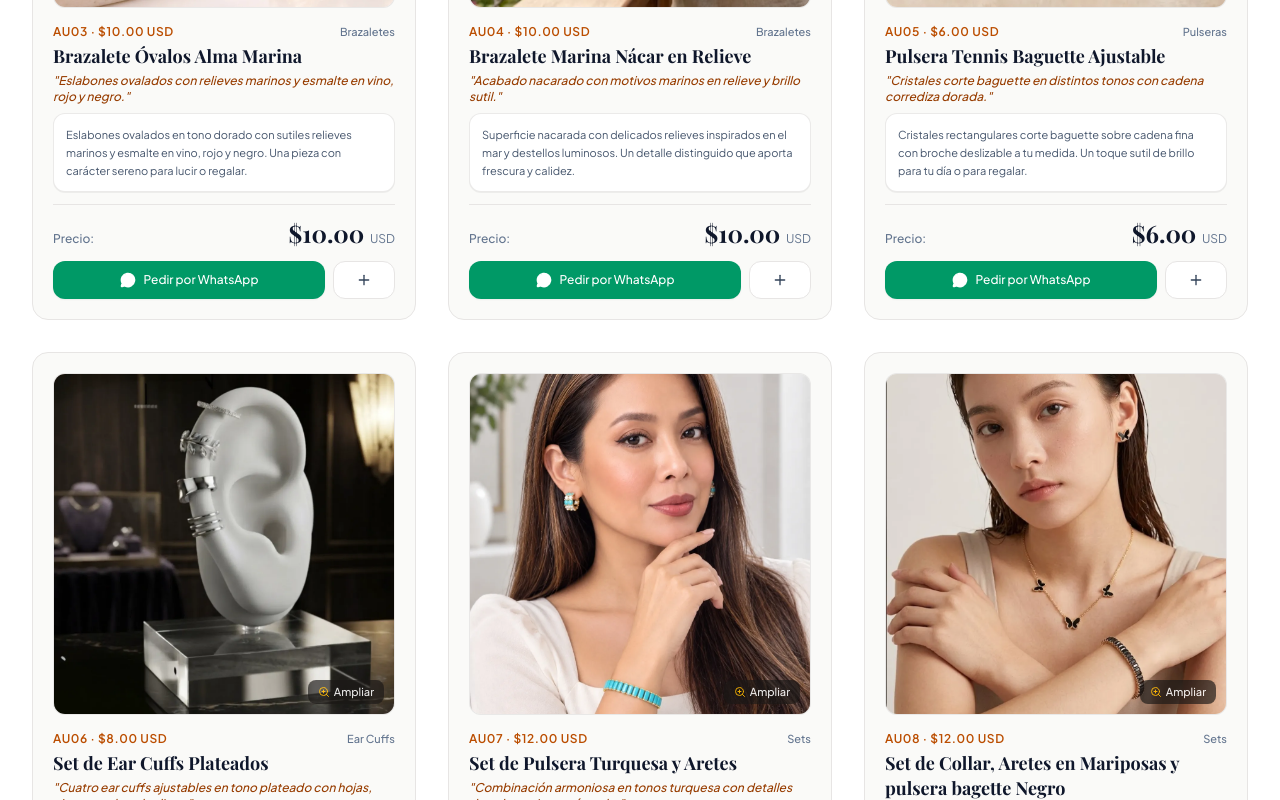
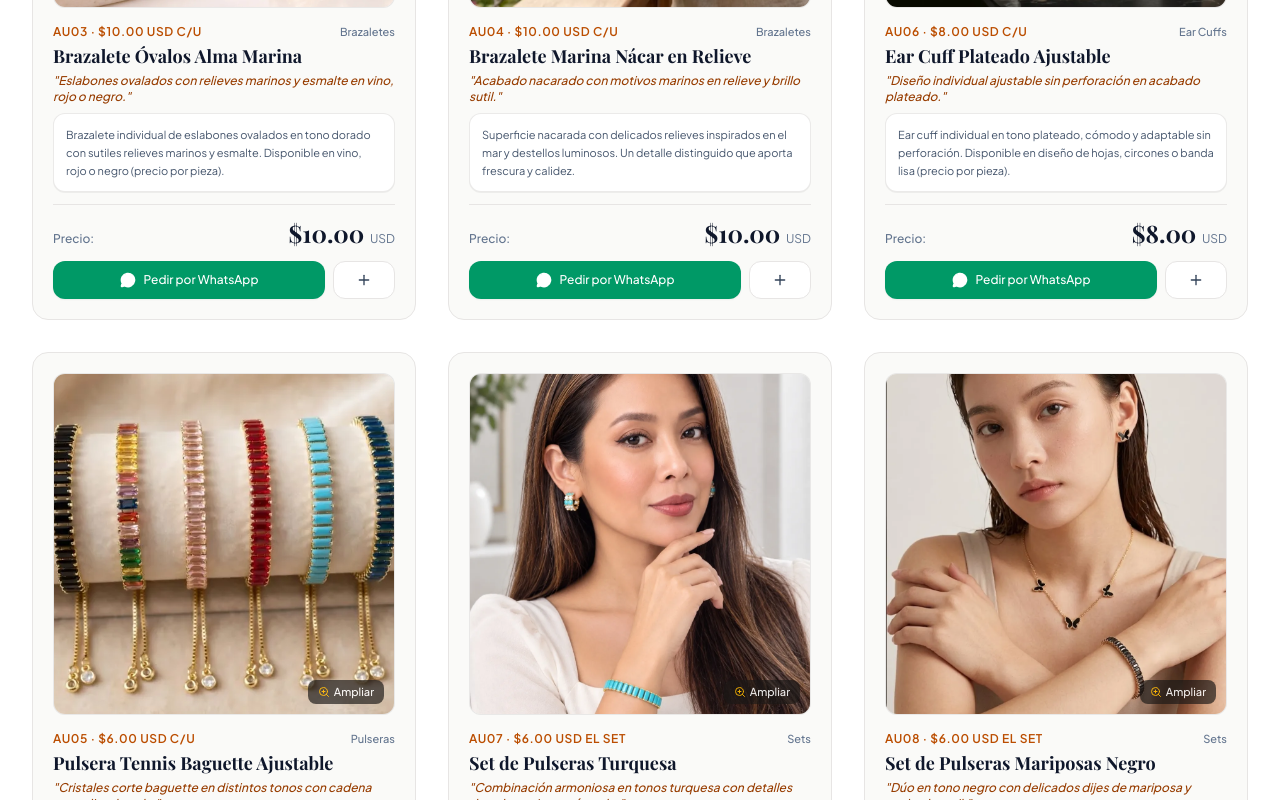
Before and after one commit to bessysiu1/Aura, a React (Vite) app: page / in a window 1280 px wide. Shown: the part 1580-2380 px from the top of the page. Built offline with nearby package versions, Linux system fonts and the light colour scheme; a web font is replaced by a local one.

Commit message:
Update products.ts

```diff
--- a/src/products.ts
+++ b/src/products.ts
@@ -3,10 +3,12 @@ export interface Product {
   name: string;
   category: string;
   price: number;
+  priceUnit?: string;
   promoBadge?: string;
   tagline: string;
   designStory: string;
   description: string;
+  variantPrompt?: string;
   features?: string[];
   optionsName?: string;
   options?: { name: string; colorCode?: string; detail?: string }[];
@@ -24,23 +26,23 @@ export interface Product {
   includesBox?: boolean;
 }
 
-// 🌟 CONFIGURACIÓN DE PORTADA HERO
+// CONFIGURACIÓN DE PORTADA HERO
 export const HERO_CONFIG = {
   id: 'hero_portada',
   productId: 'AU03',
   title: 'Brazalete Óvalos Alma Marina',
   tagline: 'Eslabones ovalados con relieves marinos y esmalte en vino, rojo y negro.',
   price: 10.00,
-  promoBadge: '✨ CÓDIGO AU03 · $10.00 USD',
+  promoBadge: 'CÓDIGO AU03 · $10.00 USD c/u',
   defaultImage: './assets/images/productos/brazalete-au03-marina-esmalte-ovalos.webp',
   defaultModelImage: './assets/images/productos/pulsera-au05-tennis-baguette-colores.webp',
   defaultBoxImage: './assets/images/productos/earcuff-au06-set-plata-hojas.webp',
-  mainCaption: 'Brazalete Óvalos Alma Marina (AU03) · $10.00 USD',
-  modelCaption: 'Pulsera Tennis Baguette Ajustable (AU05) · $6.00 USD',
-  boxCaption: 'Set de Ear Cuffs Plateados (AU06) · $8.00 USD'
+  mainCaption: 'Brazalete Óvalos Alma Marina (AU03) · $10.00 USD c/u',
+  modelCaption: 'Pulsera Tennis Baguette Ajustable (AU05) · $6.00 USD c/u',
+  boxCaption: 'Ear Cuff Plateado Ajustable (AU06) · $8.00 USD c/u'
 };
 
-// ⭐ CONFIGURACIÓN SECCIÓN DESTACADOS
+// CONFIGURACIÓN SECCIÓN DESTACADOS
 export const DESTACADOS_CONFIG = {
   duo: {
     slotPrefix: 'destacado_duo',
@@ -50,7 +52,7 @@ export const DESTACADOS_CONFIG = {
     defaultModel: './assets/images/productos/brazalete-au03-marina-esmalte-ovalos.webp',
     defaultBox: './assets/images/productos/brazalete-au03-marina-esmalte-ovalos.webp',
     mainCaption: 'Eslabones ovalados articulados con relieves marinos y esmalte satinado.',
-    modelCaption: 'Acabado dorado con detalles en vino, rojo y negro.',
+    modelCaption: 'Acabado dorado con detalles en vino, rojo y negro (precio por pieza).',
     boxCaption: 'Presentación en estuche protector lista para obsequio.'
   },
   stack: {
@@ -61,39 +63,41 @@ export const DESTACADOS_CONFIG = {
     defaultModel: './assets/images/productos/pulsera-au05-tennis-baguette-colores.webp',
     defaultBox: './assets/images/productos/pulsera-au05-tennis-baguette-colores.webp',
     mainCaption: 'Cristales rectangulares corte baguette con cadena corrediza dorada.',
-    modelCaption: 'Broche deslizable suave que se adapta a cualquier muñeca.',
+    modelCaption: 'Broche deslizable suave que se adapta a cualquier muñeca (precio por pieza).',
     boxCaption: 'Empaque protector listo para regalar o llevar contigo.'
   }
 };
 
-// 🏷️ BANNER PROMOCIONAL
+// BANNER PROMOCIONAL
 export const BANNER_CONFIG = {
   slotKey: 'banner_promo_main',
-  productId: 'AU03',
-  defaultImage: './assets/images/productos/brazalete-au03-marina-esmalte-ovalos.webp',
-  defaultFilename: 'brazalete-au03-marina-esmalte-ovalos.webp',
-  caption: 'Brazalete Óvalos Alma Marina (AU03) · $10.00 USD'
+  productId: 'AU04',
+  defaultImage: './assets/images/productos/brazalete-au04-marina-nacar-relieve.webp',
+  defaultFilename: 'brazalete-au04-marina-nacar-relieve.webp',
+  caption: 'Brazalete Marina Nácar en Relieve (AU04) · $10.00 USD c/u'
 };
 
-// 🛍️ CATÁLOGO COMPLETO DE 10 PRODUCTOS
+// CATÁLOGO COMPLETO DE 10 PRODUCTOS
 export const PRODUCTS_CATALOG: Product[] = [
   {
     id: 'AU03',
     name: 'Brazalete Óvalos Alma Marina',
     category: 'Brazaletes',
     price: 10.00,
-    promoBadge: 'AU03 · $10.00 USD',
-    tagline: 'Eslabones ovalados con relieves marinos y esmalte en vino, rojo y negro.',
-    designStory: 'Eslabones ovalados en tono dorado con sutiles relieves marinos y esmalte en vino, rojo y negro. Una pieza con carácter sereno para lucir o regalar.',
-    description: 'Eslabones ovalados en tono dorado con sutiles relieves marinos y esmalte en vino, rojo y negro. Una pieza con carácter sereno para lucir o regalar.',
+    priceUnit: 'c/u',
+    promoBadge: 'AU03 · $10.00 USD c/u',
+    tagline: 'Eslabones ovalados con relieves marinos y esmalte en vino, rojo o negro.',
+    designStory: 'Brazalete individual de eslabones ovalados en tono dorado con relieves marinos y esmalte satinado. Disponible en tono vino, rojo o negro (valor por unidad).',
+    description: 'Brazalete individual de eslabones ovalados en tono dorado con sutiles relieves marinos y esmalte. Disponible en vino, rojo o negro (precio por pieza).',
+    variantPrompt: 'Color deseado (Vino, Rojo o Negro)',
     imagen: './assets/images/productos/brazalete-au03-marina-esmalte-ovalos.webp',
     disponible: true,
-    whatsappMessage: '¡Hola Áurea by Siu! ✨ Deseo pedir el *Brazalete Óvalos Alma Marina (AU03)* por *$10.00 USD*.',
+    whatsappMessage: '¡Hola Áurea by Siu! Deseo pedir el *Brazalete Óvalos Alma Marina (AU03)* por *$10.00 USD c/u*.',
     media: {
       mainImage: './assets/images/productos/brazalete-au03-marina-esmalte-ovalos.webp',
       modelImage: './assets/images/productos/brazalete-au03-marina-esmalte-ovalos.webp',
       boxImage: './assets/images/productos/brazalete-au03-marina-esmalte-ovalos.webp',
-      mainCaption: 'Brazalete Óvalos Alma Marina (AU03) · $10.00 USD',
+      mainCaption: 'Brazalete Óvalos Alma Marina (AU03) · $10.00 USD c/u',
       modelCaption: 'Detalle de eslabones ovalados con relieves marinos',
       boxCaption: 'Presentado en estuche protector listo para regalo'
     },
@@ -104,84 +108,91 @@ export const PRODUCTS_CATALOG: Product[] = [
     name: 'Brazalete Marina Nácar en Relieve',
     category: 'Brazaletes',
     price: 10.00,
-    promoBadge: 'AU04 · $10.00 USD',
+    priceUnit: 'c/u',
+    promoBadge: 'AU04 · $10.00 USD c/u',
     tagline: 'Acabado nacarado con motivos marinos en relieve y brillo sutil.',
     designStory: 'Superficie nacarada con delicados relieves inspirados en el mar y destellos luminosos. Un detalle distinguido que aporta frescura y calidez a tu muñeca.',
     description: 'Superficie nacarada con delicados relieves inspirados en el mar y destellos luminosos. Un detalle distinguido que aporta frescura y calidez.',
+    variantPrompt: 'Color deseado',
     imagen: './assets/images/productos/brazalete-au04-marina-nacar-relieve.webp',
     disponible: true,
-    whatsappMessage: '¡Hola Áurea by Siu! ✨ Deseo pedir el *Brazalete Marina Nácar en Relieve (AU04)* por *$10.00 USD*.',
+    whatsappMessage: '¡Hola Áurea by Siu! Deseo pedir el *Brazalete Marina Nácar en Relieve (AU04)* por *$10.00 USD c/u*.',
     media: {
       mainImage: './assets/images/productos/brazalete-au04-marina-nacar-relieve.webp',
       modelImage: './assets/images/productos/brazalete-au04-marina-nacar-relieve.webp',
       boxImage: './assets/images/productos/brazalete-au04-marina-nacar-relieve.webp',
-      mainCaption: 'Brazalete Marina Nácar en Relieve (AU04) · $10.00 USD',
+      mainCaption: 'Brazalete Marina Nácar en Relieve (AU04) · $10.00 USD c/u',
       modelCaption: 'Textura nacarada con relieves marinos definidos',
       boxCaption: 'Presentado en estuche protector listo para regalo'
     },
     includesBox: true
   },
   {
+    id: 'AU06',
+    name: 'Ear Cuff Plateado Ajustable',
+    category: 'Ear Cuffs',
+    price: 8.00,
+    priceUnit: 'c/u',
+    promoBadge: 'AU06 · $8.00 USD c/u',
+    tagline: 'Diseño individual ajustable sin perforación en acabado plateado.',
+    designStory: 'Ear cuff individual en tono plateado, cómodo y sin necesidad de perforación. Elige tu diseño favorito entre hojas, circones o banda lisa (valor por unidad).',
+    description: 'Ear cuff individual en tono plateado, cómodo y adaptable sin perforación. Disponible en diseño de hojas, circones o banda lisa (precio por pieza).',
+    variantPrompt: 'Diseño deseado (Hojas, Circones o Banda lisa)',
+    imagen: './assets/images/productos/earcuff-au06-set-plata-hojas.webp',
+    disponible: true,
+    whatsappMessage: '¡Hola Áurea by Siu! Deseo pedir el *Ear Cuff Plateado Ajustable (AU06)* por *$8.00 USD c/u*.',
+    media: {
+      mainImage: './assets/images/productos/earcuff-au06-set-plata-hojas.webp',
+      modelImage: './assets/images/productos/earcuff-au06-set-plata-hojas.webp',
+      boxImage: './assets/images/productos/earcuff-au06-set-plata-hojas.webp',
+      mainCaption: 'Ear Cuff Plateado Ajustable (AU06) · $8.00 USD c/u',
+      modelCaption: 'Diseño adaptable con hojas, circones o bandas lisas',
+      boxCaption: 'Presentación cuidada lista para entregar'
+    },
+    includesBox: false
+  },
+  {
     id: 'AU05',
     name: 'Pulsera Tennis Baguette Ajustable',
     category: 'Pulseras',
     price: 6.00,
-    promoBadge: 'AU05 · $6.00 USD',
+    priceUnit: 'c/u',
+    promoBadge: 'AU05 · $6.00 USD c/u',
     tagline: 'Cristales corte baguette en distintos tonos con cadena corrediza dorada.',
-    designStory: 'Cristales rectangulares corte baguette sobre cadena fina con broche deslizable a tu medida. Un toque sutil de brillo para tu día o para regalar.',
-    description: 'Cristales rectangulares corte baguette sobre cadena fina con broche deslizable a tu medida. Un toque sutil de brillo para tu día o para regalar.',
+    designStory: 'Pulsera individual con cristales rectangulares corte baguette sobre cadena fina y broche deslizable a tu medida. Elige el tono de cristal de tu preferencia (valor por unidad).',
+    description: 'Pulsera individual con cristales corte baguette sobre cadena fina y broche deslizable a tu medida. Disponible en varios tonos (precio por pieza).',
+    variantPrompt: 'Color de cristal deseado',
     imagen: './assets/images/productos/pulsera-au05-tennis-baguette-colores.webp',
     disponible: true,
-    whatsappMessage: '¡Hola Áurea by Siu! ✨ Deseo pedir la *Pulsera Tennis Baguette Ajustable (AU05)* por *$6.00 USD*.',
+    whatsappMessage: '¡Hola Áurea by Siu! Deseo pedir la *Pulsera Tennis Baguette Ajustable (AU05)* por *$6.00 USD c/u*.',
     media: {
       mainImage: './assets/images/productos/pulsera-au05-tennis-baguette-colores.webp',
       modelImage: './assets/images/productos/pulsera-au05-tennis-baguette-colores.webp',
       boxImage: './assets/images/productos/pulsera-au05-tennis-baguette-colores.webp',
-      mainCaption: 'Pulsera Tennis Baguette Ajustable (AU05) · $6.00 USD',
+      mainCaption: 'Pulsera Tennis Baguette Ajustable (AU05) · $6.00 USD c/u',
       modelCaption: 'Cristales corte baguette luminosos en cadena dorada',
       boxCaption: 'Empaque protector individual para conservar su brillo'
     },
     includesBox: false
   },
   {
-    id: 'AU06',
-    name: 'Set de Ear Cuffs Plateados',
-    category: 'Ear Cuffs',
-    price: 8.00,
-    promoBadge: 'AU06 · $8.00 USD',
-    tagline: 'Cuatro ear cuffs ajustables en tono plateado con hojas, circones y bandas lisas.',
-    designStory: 'Cuatro piezas ajustables en tono plateado con hojas, circones y líneas finas sin perforación. Versátil para combinar a diario o dar un detalle actual.',
-    description: 'Cuatro piezas ajustables en tono plateado con hojas, circones y líneas finas sin perforación. Versátil para combinar a diario o dar un detalle actual.',
-    imagen: './assets/images/productos/earcuff-au06-set-plata-hojas.webp',
-    disponible: true,
-    whatsappMessage: '¡Hola Áurea by Siu! ✨ Deseo pedir el *Set de Ear Cuffs Plateados (AU06)* por *$8.00 USD*.',
-    media: {
-      mainImage: './assets/images/productos/earcuff-au06-set-plata-hojas.webp',
-      modelImage: './assets/images/productos/earcuff-au06-set-plata-hojas.webp',
-      boxImage: './assets/images/productos/earcuff-au06-set-plata-hojas.webp',
-      mainCaption: 'Set de Ear Cuffs Plateados (AU06) · $8.00 USD',
-      modelCaption: 'Diseño adaptable con hojas, circones y bandas lisas',
-      boxCaption: 'Presentación cuidada lista para entregar'
-    },
-    includesBox: false
-  },
-  {
     id: 'AU07',
-    name: 'Set de Pulsera Turquesa y Aretes',
+    name: 'Set de Pulseras Turquesa',
     category: 'Sets',
-    price: 12.00,
-    promoBadge: 'AU07 · $12.00 USD',
+    price: 6.00,
+    priceUnit: 'set',
+    promoBadge: 'AU07 · $6.00 USD el set',
     tagline: 'Combinación armoniosa en tonos turquesa con detalles dorados y ajuste cómodo.',
-    designStory: 'Juego de pulsera con cuentas en tono turquesa y acentos luminosos que realzan cualquier look. Una propuesta fresca y encantadora para lucir juntas.',
-    description: 'Juego de pulseras con cuentas en tono turquesa y acentos luminosos que realzan cualquier look. Una propuesta fresca para lucir juntas.',
+    designStory: 'Juego de pulseras con cuentas en tono turquesa y acentos luminosos que realzan cualquier look. Una propuesta fresca y encantadora para lucir juntas o por separado.',
+    description: 'Juego completo de pulseras con cuentas en tono turquesa y acentos luminosos. Una propuesta fresca para lucir juntas o por separado.',
     imagen: './assets/images/productos/set-au07-turquesa-modelo.webp',
     disponible: true,
-    whatsappMessage: '¡Hola Áurea by Siu! ✨ Deseo pedir el *Set de Pulseras Turquesa (AU07)* por *$12.00 USD*.',
+    whatsappMessage: '¡Hola Áurea by Siu! Deseo pedir el *Set de Pulseras Turquesa (AU07)* por *$6.00 USD*.',
     media: {
       mainImage: './assets/images/productos/set-au07-turquesa-modelo.webp',
       modelImage: './assets/images/productos/set-au07-turquesa-modelo.webp',
       boxImage: './assets/images/productos/set-au07-turquesa-modelo.webp',
-      mainCaption: 'Set de Pulseras Turquesa (AU07) · $12.00 USD',
+      mainCaption: 'Set de Pulseras Turquesa (AU07) · $6.00 USD',
       modelCaption: 'Combinación ligera en tonos turquesa',
       boxCaption: 'Empaque protector listo para obsequio'
     },
@@ -189,16 +200,17 @@ export const PRODUCTS_CATALOG: Product[] = [
   },
   {
     id: 'AU08',
-    name: 'Set de Collar, Aretes en Mariposas y pulsera bagette Negro',
+    name: 'Set de Pulseras Mariposas Negro',
     category: 'Sets',
-    price: 12.00,
-    promoBadge: 'AU08 · $12.00 USD',
+    price: 6.00,
+    priceUnit: 'set',
+    promoBadge: 'AU08 · $6.00 USD el set',
     tagline: 'Dúo en tono negro con delicados dijes de mariposa y acabado sutil.',
     designStory: 'Set en contraste negro y detalles de mariposa que simbolizan ligereza y renovación. Ideal para acompañar tu estilo diario o sorprender con un detalle especial.',
-    description: 'Set en contraste negro con delicados dijes de mariposa que simbolizan ligereza. Ideal para acompañar tu estilo diario o sorprender con un detalle.',
+    description: 'Set completo en contraste negro con delicados dijes de mariposa que simbolizan ligereza. Ideal para acompañar tu estilo diario.',
     imagen: './assets/images/productos/set-au08-mariposas-negro-modelo.webp',
     disponible: true,
-    whatsappMessage: '¡Hola Áurea by Siu! ✨ Deseo pedir el *Set de Pulseras Mariposas Negro (AU08)* por *$12.00 USD*.',
+    whatsappMessage: '¡Hola Áurea by Siu! Deseo pedir el *Set de Pulseras Mariposas Negro (AU08)* por *$6.00 USD*.',
     media: {
       mainImage: './assets/images/productos/set-au08-mariposas-negro-modelo.webp',
       modelImage: './assets/images/productos/set-au08-mariposas-negro-modelo.webp',
@@ -210,29 +222,54 @@ export const PRODUCTS_CATALOG: Product[] = [
     includesBox: false
   },
   {
+    id: 'AU11',
+    name: 'Pulsera Ajustable con Detalles Dorados',
+    category: 'Pulseras Artesanales',
+    price: 6.00,
+    priceUnit: 'c/u',
+    promoBadge: 'AU11 · $6.00 USD c/u',
+    tagline: 'Cordón fino regulable con detalles dorados y cierre deslizante práctico.',
+    designStory: 'Pulsera individual de cordón fino resistente con acabado limpio, cierre deslizante adaptable a cualquier muñeca y delicados acentos en tono dorado (valor por unidad).',
+    description: 'Pulsera individual de cordón fino resistente con cierre deslizante adaptable y delicados acentos en tono dorado. Elige tu modelo o color favorito (precio por pieza).',
+    variantPrompt: 'Modelo / Color deseado',
+    imagen: './assets/images/productos/pulsera-au11-ajustables-variadas.webp',
+    disponible: true,
+    whatsappMessage: '¡Hola Áurea by Siu! Deseo pedir la *Pulsera Ajustable con Detalles Dorados (AU11)* por *$6.00 USD c/u*.',
+    media: {
+      mainImage: './assets/images/productos/pulsera-au11-ajustables-variadas.webp',
+      modelImage: './assets/images/productos/pulsera-au11-ajustables-variadas.webp',
+      boxImage: './assets/images/productos/pulsera-au11-ajustables-variadas.webp',
+      mainCaption: 'Pulsera Ajustable con Detalles Dorados (AU11) · $6.00 USD c/u',
+      modelCaption: 'Cordón fino cómodo con cierre corredizo práctico',
+      boxCaption: 'Empaque protector listo para obsequio'
+    },
+    includesBox: false
+  },
+  {
     id: 'AU09',
-    name: 'Pulsera Cordón Dorado con Dijes',
+    name: 'Pulsera Cordón Dorado con Dije',
     category: 'Pulseras Artesanales',
     price: 5.00,
-    promoBadge: 'AU09 · $5.00 USD',
-    tagline: 'Cordón satinado dorado con extensión graduable y dije de Virgen, Clave de Sol o Gatita.',
-    designStory: 'cordón satinado dorado con extensión graduable y dije de Virgen, Clave de Sol o Gatita. Un detalle cercano con encanto propio para llevar o compartir.',
-    description: 'Cordón satinado en tono dorado suave, ligero y cómodo, con cadena de extensión ajustable y dije central a elección un detalle cercano con encanto propio para llevar contigo o compartir.',
+    priceUnit: 'c/u',
+    promoBadge: 'AU09 · $5.00 USD c/u',
+    tagline: 'Cordón satinado dorado con extensión graduable y dije a elección.',
+    designStory: 'Pulsera individual en cordón satinado dorado suave, ligero y cómodo, con cadena de extensión ajustable y dije central a elección entre clave de sol, gatito o virgen (valor por unidad).',
+    description: 'Pulsera individual de cordón satinado dorado suave con extensión ajustable y dije a elección: clave de sol, gatito o virgen (precio por pieza).',
+    variantPrompt: 'Dije deseado (Clave de Sol, Gatito o Virgencita)',
+    optionsName: 'Elige tu Dije',
+    options: [
+      { name: 'Clave de Sol', detail: 'Símbolo de música y armonía' },
+      { name: 'Gatito', detail: 'Detalle tierno de compañía' },
+      { name: 'Virgencita', detail: 'Símbolo de fe y cuidado' }
+    ],
     imagen: './assets/images/productos/pulsera-au09-cordon-dorado-dijes.webp',
     disponible: true,
-    optionsName: 'Elige tu Dije',
-    options: [
-      { name: 'Virgencita', detail: 'Símbolo de fe y cuidado' },
-      { name: 'Clave de Sol', detail: 'Símbolo de música y armonía' },
-      { name: 'Gatito', detail: 'Detalle tierno de compañía' }
-
-    ],
-    whatsappMessage: '¡Hola Áurea by Siu! ✨ Deseo pedir la *Pulsera Cordón Dorado con Dijes (AU09)* por *$5.00 USD*.',
+    whatsappMessage: '¡Hola Áurea by Siu! Deseo pedir la *Pulsera Cordón Dorado con Dije (AU09)* por *$5.00 USD c/u*.',
     media: {
       mainImage: './assets/images/productos/pulsera-au09-cordon-dorado-dijes.webp',
       modelImage: './assets/images/productos/pulsera-au09-cordon-dorado-dijes.webp',
       boxImage: './assets/images/productos/pulsera-au09-cordon-dorado-dijes.webp',
-      mainCaption: 'Pulsera Cordón Dorado con Dijes (AU09) · $5.00 USD',
+      mainCaption: 'Pulsera Cordón Dorado con Dije (AU09) · $5.00 USD c/u',
       modelCaption: 'Cordón satinado suave con cierre ajustable',
       boxCaption: 'Empaque protector listo para obsequio'
     },
@@ -240,65 +277,47 @@ export const PRODUCTS_CATALOG: Product[] = [
   },
   {
     id: 'AU10',
-    name: 'Pulsera Macramé Negro Árbol de la Vida',
+    name: 'Pulsera Macramé Negro con Dije',
     category: 'Pulseras Artesanales',
     price: 5.00,
-    promoBadge: 'AU10 · $5.00 USD',
-    tagline: 'Hilo negro tejido en macramé con balines dorados y dije con microcirconias.',
-    designStory: 'Hilo negro en macramé con balines dorados y dije del Árbol de la Vida con microcirconias. Una pieza sobria con significado sereno para usar o regalar.',
-    description: 'Hilo negro en macramé con balines dorados y dije del Árbol de la Vida con microcirconias. Una pieza sobria con significado sereno para usar o regalar.',
+    priceUnit: 'c/u',
+    promoBadge: 'AU10 · $5.00 USD c/u',
+    tagline: 'Hilo negro tejido en macramé con balines dorados y dije central.',
+    designStory: 'Pulsera individual en hilo negro macramé con balines dorados y dije central con microcirconias. Una pieza sobria con significado sereno para usar o regalar (valor por unidad).',
+    description: 'Pulsera individual de hilo negro en macramé con balines dorados y dije central con microcirconias. Indica el dije de tu preferencia (precio por pieza).',
+    variantPrompt: 'Dije deseado',
     imagen: './assets/images/productos/pulsera-au10-macrame-negro-arbol.webp',
     disponible: true,
-    whatsappMessage: '¡Hola Áurea by Siu! ✨ Deseo pedir la *Pulsera Macramé Negro Árbol de la Vida (AU10)* por *$5.00 USD*.',
+    whatsappMessage: '¡Hola Áurea by Siu! Deseo pedir la *Pulsera Macramé Negro con Dije (AU10)* por *$5.00 USD c/u*.',
     media: {
       mainImage: './assets/images/productos/pulsera-au10-macrame-negro-arbol.webp',
       modelImage: './assets/images/productos/pulsera-au10-macrame-negro-arbol.webp',
       boxImage: './assets/images/productos/pulsera-au10-macrame-negro-arbol.webp',
-      mainCaption: 'Pulsera Macramé Negro Árbol de la Vida (AU10) · $5.00 USD',
+      mainCaption: 'Pulsera Macramé Negro con Dije (AU10) · $5.00 USD c/u',
       modelCaption: 'Nudo macramé ajustable con balines dorados',
       boxCaption: 'Empaque protector individual'
     },
     includesBox: false
   },
   {
-    id: 'AU11',
-    name: 'Pulseras Ajustables Diseños Variados',
-    category: 'Pulseras Artesanales',
-    price: 6.00,
-    promoBadge: 'AU11 · $6.00 USD',
-    tagline: 'Pulseras deslizable, con detalles delicados, cierre ajustable, colorido, elegante, atemporales en tono dorado.',
-    designStory: 'Colección de pulseras ajustables elaboradas con cuidado y acabados ligeros. Pensadas para adaptarse cómodamente a tu muñeca y sumar un toque personal.',
-    description: 'Pulseras ajustables elaboradas con cuidado y acabados ligeros. Pensadas para adaptarse cómodamente a tu muñeca y sumar un toque personal.',
-    imagen: './assets/images/productos/pulsera-au11-ajustables-variadas.webp',
-    disponible: true,
-    whatsappMessage: '¡Hola Áurea by Siu! ✨ Deseo pedir las *Pulseras Ajustables Diseños Variados (AU11)* por *$6.00 USD*.',
-    media: {
-      mainImage: './assets/images/productos/pulsera-au11-ajustables-variadas.webp',
-      modelImage: './assets/images/productos/pulsera-au11-ajustables-variadas.webp',
-      boxImage: './assets/images/productos/pulsera-au11-ajustables-variadas.webp',
-      mainCaption: 'Pulseras Ajustables Diseños Variados (AU11) · $6.00 USD',
-      modelCaption: 'Tejido cómodo con cierre corredizo práctico',
-      boxCaption: 'Empaque protector listo para obsequio'
-    },
-    includesBox: false
-  },
-  {
     id: 'AU12',
-    name: 'Pulseras Cordon Ajustable  con Dijes Variados',
+    name: 'Pulsera Cordón Regulable con Dije',
     category: 'Pulseras Artesanales',
     price: 5.00,
-    promoBadge: 'AU12 · $5.00 USD',
-    tagline: 'Pulsera de cordon con nudo corredizo y detalle central en tono dorado.',
-    designStory: 'Elaborada a mano en hilo resistente con nudo corredizo y dije central en tono dorado. Cómoda para el uso diario o como un gesto sencillo y cuidado.',
-    description: 'Cordón satinado en tonos variados y suaves, ligero y cómodo, con cadena de extensión ajustable y dije central a elección un detalle cercano con encanto propio para llevar contigo o compartir.',
+    priceUnit: 'c/u',
+    promoBadge: 'AU12 · $5.00 USD c/u',
+    tagline: 'Cordón liso de alta resistencia con nudo corredizo y detalle central dorado.',
+    designStory: 'Pulsera individual elaborada con cordón liso de tacto suave y alta resistencia, nudo corredizo práctico para ajustar a tu medida y dije central en tono dorado (valor por unidad).',
+    description: 'Pulsera individual de cordón liso resistente con nudo corredizo práctico y dije central en tono dorado. Cómoda para acompañar tu rutina (precio por pieza).',
+    variantPrompt: 'Dije deseado',
     imagen: './assets/images/productos/pulsera-au12-cordon-artesanal.webp',
     disponible: true,
-    whatsappMessage: '¡Hola Áurea by Siu! ✨ Deseo pedir la *Pulsera Tejida Artesanal con Dije (AU12)* por *$5.00 USD*.',
+    whatsappMessage: '¡Hola Áurea by Siu! Deseo pedir la *Pulsera Cordón Regulable con Dije (AU12)* por *$5.00 USD c/u*.',
     media: {
       mainImage: './assets/images/productos/pulsera-au12-cordon-artesanal.webp',
       modelImage: './assets/images/productos/pulsera-au12-cordon-artesanal.webp',
       boxImage: './assets/images/productos/pulsera-au12-cordon-artesanal.webp',
-      mainCaption: 'Pulsera Tejida Artesanal con Dije (AU12) · $5.00 USD',
+      mainCaption: 'Pulsera Cordón Regulable con Dije (AU12) · $5.00 USD c/u',
       modelCaption: 'Nudo corredizo ligero y práctico de ajustar',
       boxCaption: 'Empaque protector listo para obsequio'
     },
```
